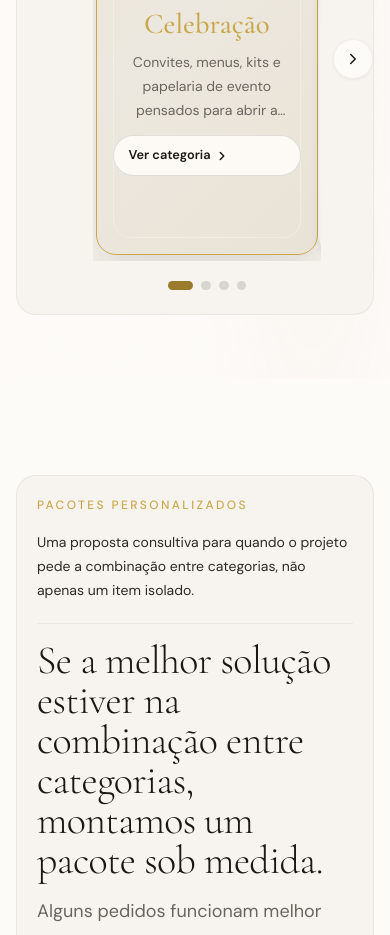
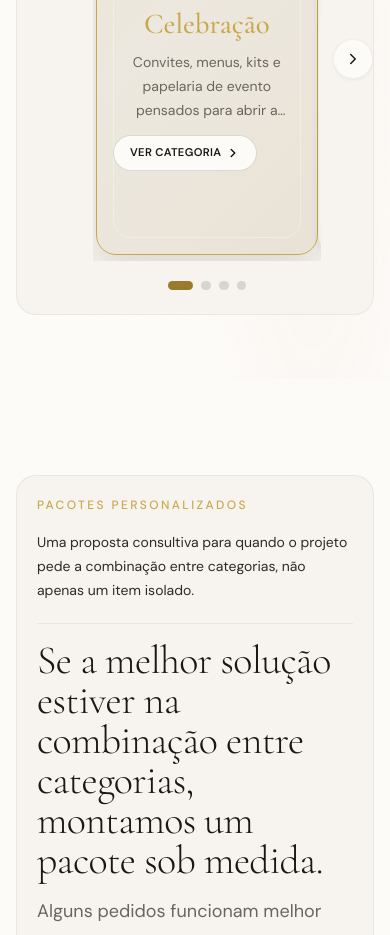
Before and after one commit to Wallaceoll/papelaria-premium, a React (Create React App) app: page /servicos in a window 390 px wide. Shown: the part 1240-2175 px from the top of the page. Built offline with nearby package versions, Linux system fonts and the light colour scheme.

Commit message:
ajuste carrossel no mobile e desktop

```diff
--- a/src/components/CatalogCarousel.css
+++ b/src/components/CatalogCarousel.css
@@ -145,24 +145,26 @@
 .catalog-carousel__cta {
   display: inline-flex;
   align-items: center;
-  gap: 0.45rem;
+  gap: 0.5rem;
   margin-top: auto;
-  padding: 0.7rem 1rem;
+  padding: 0.8rem 1.4rem;
+  width: fit-content;
   border-radius: var(--radius-full);
-  border: 1px solid rgba(26, 23, 20, 0.12);
-  background: rgba(255, 252, 247, 0.88);
-  color: var(--ink);
-  font-size: var(--text-sm);
-  font-weight: 600;
-  transition: transform var(--dur-base) var(--ease-smooth), box-shadow var(--dur-base) var(--ease-smooth), border-color var(--dur-base) var(--ease-smooth), background var(--dur-base) var(--ease-smooth), color var(--dur-base) var(--ease-smooth);
+  border: 1px solid rgba(26, 23, 20, 0.15);
+  background: #FDFBF8;
+  color: #1A1714 !important;
+  font-size: 0.85rem;
+  font-weight: 700;
+  text-transform: uppercase;
+  letter-spacing: 0.03em;
+  transition: all var(--dur-base) var(--ease-smooth);
 }
 
 .catalog-carousel__cta:hover {
   transform: translateY(-2px);
-  box-shadow: var(--shadow-sm);
-  border-color: rgba(201, 168, 76, 0.28);
   background: var(--ink);
-  color: var(--warm-white);
+  color: var(--bg) !important;
+  border-color: var(--ink);
 }
 
 .catalog-carousel__cta svg {
@@ -264,8 +266,11 @@
   }
 
   .catalog-carousel__cta {
-    padding: 0.6rem 0.9rem;
-    font-size: 0.8rem;
+    padding: 0.5rem 1rem;
+    font-size: 0.7rem;
     gap: 0.3rem;
+    width: fit-content;
+    align-self: flex-start;
+    margin-top: auto;
   }
 }
```
